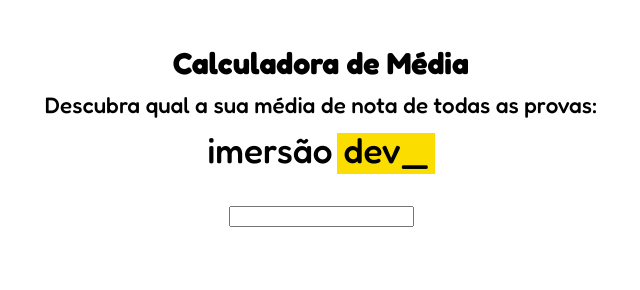
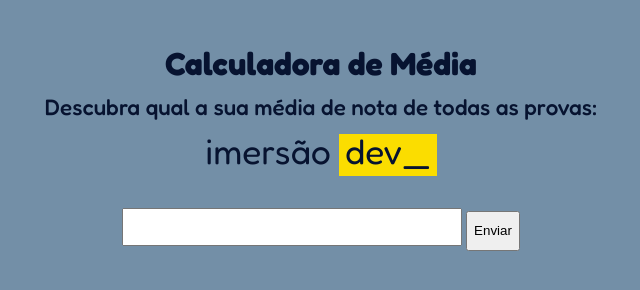
Before and after one commit to hvsantos/calcmedia, a plain HTML site: page index.html in a window 1280 px wide. Shown: the whole page, without its empty margins (319-959 px from the left). Drawn offline with Linux system fonts and the light colour scheme.

Commit message:
create button, add background color and change input layout

```diff
--- a/css/index.css
+++ b/css/index.css
@@ -1,3 +1,6 @@
+body {
+  background-color: #738fa7;
+}
 .main-wrapper {
   display: flex;
   flex-direction: column;
@@ -5,15 +8,18 @@
   padding-top: 3rem;
 }
 .main-title {
-  font-size: 1.9rem;
+  font-size: 2rem;
   margin-bottom: 1rem;
   font-family: 'Fredoka', Arial, Helvetica, sans-serif;
   font-weight: 700;
+  color: #071330;
 }
 .main-subtitle {
   font-size: 1.4rem;
   margin-bottom: 1rem;
   font-family: 'Fredoka', Arial, Helvetica, sans-serif;
+  font-weight: 500;
+  color: #071330;
 }
 .container-imersao {
   display: flex;
@@ -22,12 +28,21 @@
 }
 .main-subtitle.-imersao {
   font-size: 2.2rem;
-  margin-right: 0.3rem;
+  margin-right: 0.5rem;
+  font-weight: 400;
 }
 .main-subtitle.-dev {
   font-size: 2.2rem;
+  font-weight: 400;
   background-color: #fbdd00;
   padding-bottom: 6px;
   padding-right: 6px;
   padding-left: 6px;
 }
+.input-box {
+  height: 2rem;
+  font-size: 1.6rem;
+}
+.button-submit {
+  height: 2.5rem;
+}
--- a/index.html
+++ b/index.html
@@ -9,7 +9,7 @@
     <link rel="preconnect" href="https://fonts.googleapis.com" />
     <link rel="preconnect" href="https://fonts.gstatic.com" crossorigin />
     <link
-      href="https://fonts.googleapis.com/css2?family=Fredoka:wght@300;500;700&display=swap"
+      href="https://fonts.googleapis.com/css2?family=Fredoka:wght@400;500;700&display=swap"
       rel="stylesheet"
     />
 
@@ -27,7 +27,8 @@
         <h2 class="main-subtitle -dev">dev&#95;</h2>
       </div>
       <form>
-        <input type="text" />
+        <input class="input-box" type="text" />
+        <button class="button-submit" type="submit">Enviar</button>
       </form>
     </div>
   </body>
```
